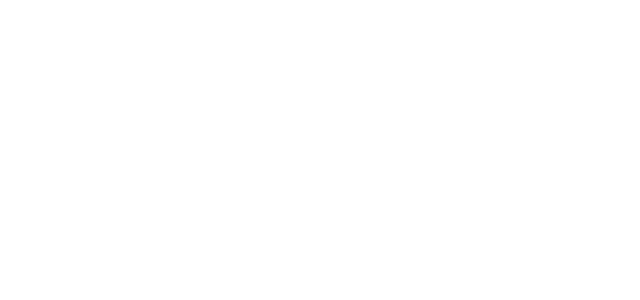
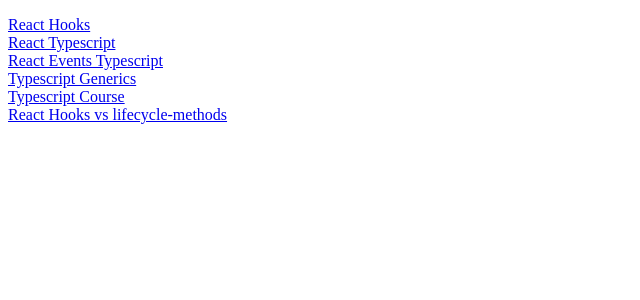
Before and after one commit to freddan88/react-typescript-examples-01, a React (Create React App) app: page /tutorials in a window 1280 px wide. Before the commit this address had no page. Shown: the top 300 px of the page, without its empty margins (0-640 px from the left). Built offline with nearby package versions, Linux system fonts and the light colour scheme.

Commit message:
Refactor and creating new files

```diff
--- a/src/App.tsx
+++ b/src/App.tsx
@@ -1,9 +1,10 @@
 import { useReducer } from "react";
 import { BrowserRouter, Routes, Route } from "react-router-dom";
-import { todoReducer } from "./features/reducers";
+import { todoReducer } from "./features/reducers/todoReducer";
 import { TodoContext } from "./features/contexts";
 import { Header } from "./components";
 import { Contact, Home } from "./pages";
+import Tutorials from "./components/Tutorials";
 
 interface IProps {}
 
@@ -17,6 +18,7 @@
         <Routes>
           <Route path="/" element={<Home />} />
           <Route path="/contact" element={<Contact />} />
+          <Route path="/tutorials" element={<Tutorials />} />
         </Routes>
       </BrowserRouter>
     </TodoContext.Provider>
--- /dev/null
+++ b/src/components/Tutorials.tsx
@@ -0,0 +1,59 @@
+import { useState, useEffect } from "react";
+
+/*
+Documentation:
+  [Props]
+    -
+*/
+
+interface IProps {}
+
+const Tutorials: React.FC<IProps> = (props) => {
+  const [count, setCount] = useState<number>(0);
+
+  useEffect(() => {
+    // Run when component mounts
+    return () => {
+      // cleanup
+    };
+  }, []);
+
+  return (
+    <div>
+      <ul>
+        <li>
+          <a href="https://www.youtube.com/watch?v=f687hBjwFcM" rel="noreferrer noopener" target="_blank">
+            React Hooks
+          </a>
+        </li>
+        <li>
+          <a href="https://www.youtube.com/watch?v=Z5iWr6Srsj8" rel="noreferrer noopener" target="_blank">
+            React Typescript
+          </a>
+        </li>
+        <li>
+          <a href="https://www.youtube.com/watch?v=3PtiSy8G-Cs" rel="noreferrer noopener" target="_blank">
+            React Events Typescript
+          </a>
+        </li>
+        <li>
+          <a href="https://www.youtube.com/watch?v=nViEqpgwxHE" rel="noreferrer noopener" target="_blank">
+            Typescript Generics
+          </a>
+        </li>
+        <li>
+          <a href="https://www.youtube.com/watch?v=BwuLxPH8IDs" rel="noreferrer noopener" target="_blank">
+            Typescript Course
+          </a>
+        </li>
+        <li>
+          <a href="https://dev.to/trentyang/replace-lifecycle-with-hooks-in-react-3d4n" rel="noreferrer noopener" target="_blank">
+            React Hooks vs lifecycle-methods
+          </a>
+        </li>
+      </ul>
+    </div>
+  );
+};
+
+export default Tutorials;
--- a/src/features/reducers.ts
+++ b/src/features/reducers.ts
@@ -1,39 +1,7 @@
-interface ITodo {
-  done?: boolean;
-  title?: string;
-  id?: number;
+import formReducer from "./reducers/formReducer";
+
+export { formReducer };
+
+export interface ILooseObject {
+  [key: string]: any;
 }
-
-export interface IAction {
-  type: "CREATE_TODO" | "DELETE_TODO" | "TOGGLE_TODO";
-  payload: ITodo;
-}
-
-export type TState = ITodo[];
-
-export const todoReducer = (state: TState, action: IAction) => {
-  switch (action.type) {
-    case "CREATE_TODO":
-      const id = state.length + 1;
-      return [...state, { ...action.payload, id }];
-    case "DELETE_TODO":
-      return state.filter((obj) => obj.id !== action.payload.id);
-    case "TOGGLE_TODO":
-      const updatedState = state.map((obj) => {
-        if (obj.id === action.payload.id) {
-          return {
-            ...obj,
-            done: !obj.done,
-          };
-        }
-        return obj;
-      });
-      return updatedState;
-    default:
-      return state;
-  }
-};
-
-export const formReducer = (state: any, input: any) => {
-  return { ...state, [input.name]: { ...input } };
-};
--- /dev/null
+++ b/src/features/reducers/formReducer.ts
@@ -0,0 +1,14 @@
+import { ILooseObject } from "../reducers";
+
+interface IAction extends ILooseObject {
+  name: string;
+  value: string;
+}
+
+type TState = IAction | {};
+
+const formReducer = (state: TState, action: IAction) => {
+  return { ...state, [action.name]: { ...action } };
+};
+
+export default formReducer;
--- /dev/null
+++ b/src/features/reducers/todoReducer.ts
@@ -0,0 +1,35 @@
+interface ITodo {
+  done?: boolean;
+  title?: string;
+  id?: number;
+}
+
+export interface IAction {
+  type: "CREATE_TODO" | "DELETE_TODO" | "TOGGLE_TODO";
+  payload: ITodo;
+}
+
+export type TState = ITodo[];
+
+export const todoReducer = (state: TState, action: IAction) => {
+  switch (action.type) {
+    case "CREATE_TODO":
+      const id = state.length + 1;
+      return [...state, { ...action.payload, id }];
+    case "DELETE_TODO":
+      return state.filter((obj) => obj.id !== action.payload.id);
+    case "TOGGLE_TODO":
+      const updatedState = state.map((obj) => {
+        if (obj.id === action.payload.id) {
+          return {
+            ...obj,
+            done: !obj.done,
+          };
+        }
+        return obj;
+      });
+      return updatedState;
+    default:
+      return state;
+  }
+};
--- a/src/pages/Contact/Contact.tsx
+++ b/src/pages/Contact/Contact.tsx
@@ -5,11 +5,13 @@
 
 const Contact: React.FC<IProps> = (props) => {
   const [state, dispatch] = useReducer(formReducer, {});
+  // console.log(Object.values(state));
 
-  console.log(Object.values(state));
+  console.log(state["email"] ?? "");
 
-  const handleChange = (event: React.ChangeEvent<HTMLInputElement>) => {
+  const handleChange = (event: React.ChangeEvent<HTMLInputElement | HTMLTextAreaElement>) => {
     const { name, value } = event.target;
+
     dispatch({ name, value });
   };
 
@@ -26,7 +28,7 @@
         </div>
         <div className="form__group">
           <label htmlFor="message">Message</label>
-          <textarea name="message" id="message"></textarea>
+          <textarea name="message" id="message" onChange={handleChange}></textarea>
         </div>
       </form>
     </main>
```
Also changed, not shown: src/pages/Home/Home.tsx (+2 -7 lines), src/style.css (line endings or trailing spaces), 2 other files (tests, documents, lock files or other folders).
